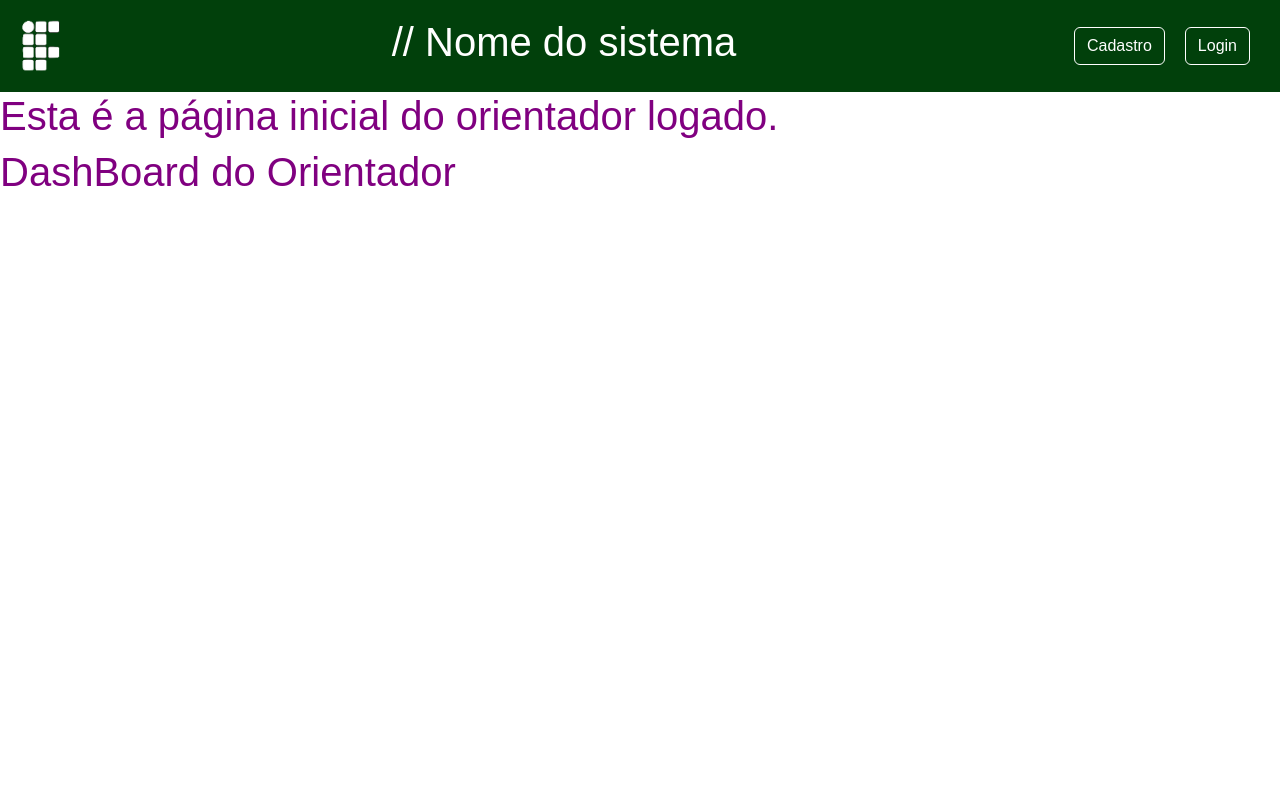
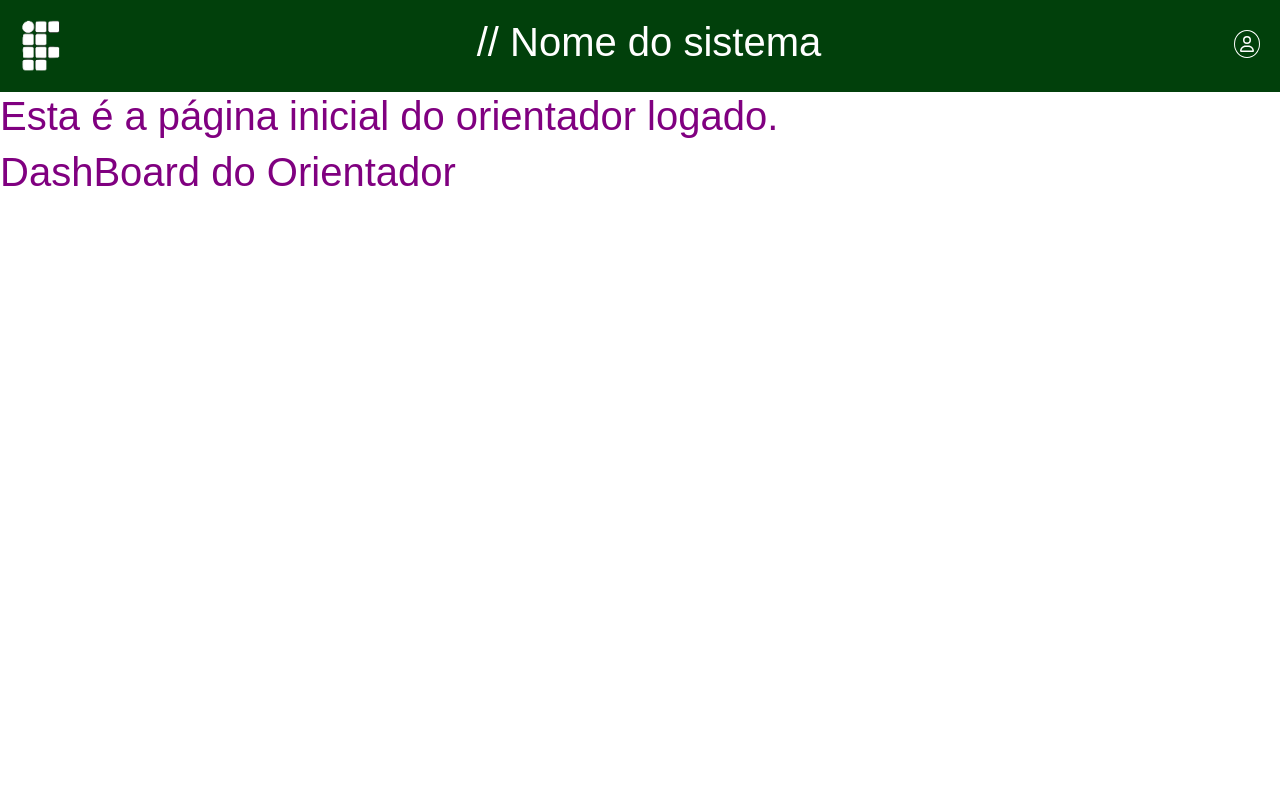
Before and after one commit to FRAN-SOLUTIONS/FRONTEND, a Vue app: page /homeOrientador in a window 1280 px wide. Shown: the top 800 px of the page. Built offline with nearby package versions, Linux system fonts and the light colour scheme.

Commit message:
fix: atualizando header em HomeOrientador.vue

```diff
--- a/src/views/HomeOrientador.vue
+++ b/src/views/HomeOrientador.vue
@@ -1,10 +1,10 @@
 <script setup>
-    import HeaderComp from '@/components/HeaderComp.vue';
+    import HeaderLogado from '@/components/HeaderLogado.vue';
     import FooterComp from '@/components/FooterComp.vue';
 </script>
 
 <template>
-    <HeaderComp />
+    <HeaderLogado />
     <main class="conteudo">
         <div>
             <h1>Esta é a página inicial do orientador logado.</h1>
```
